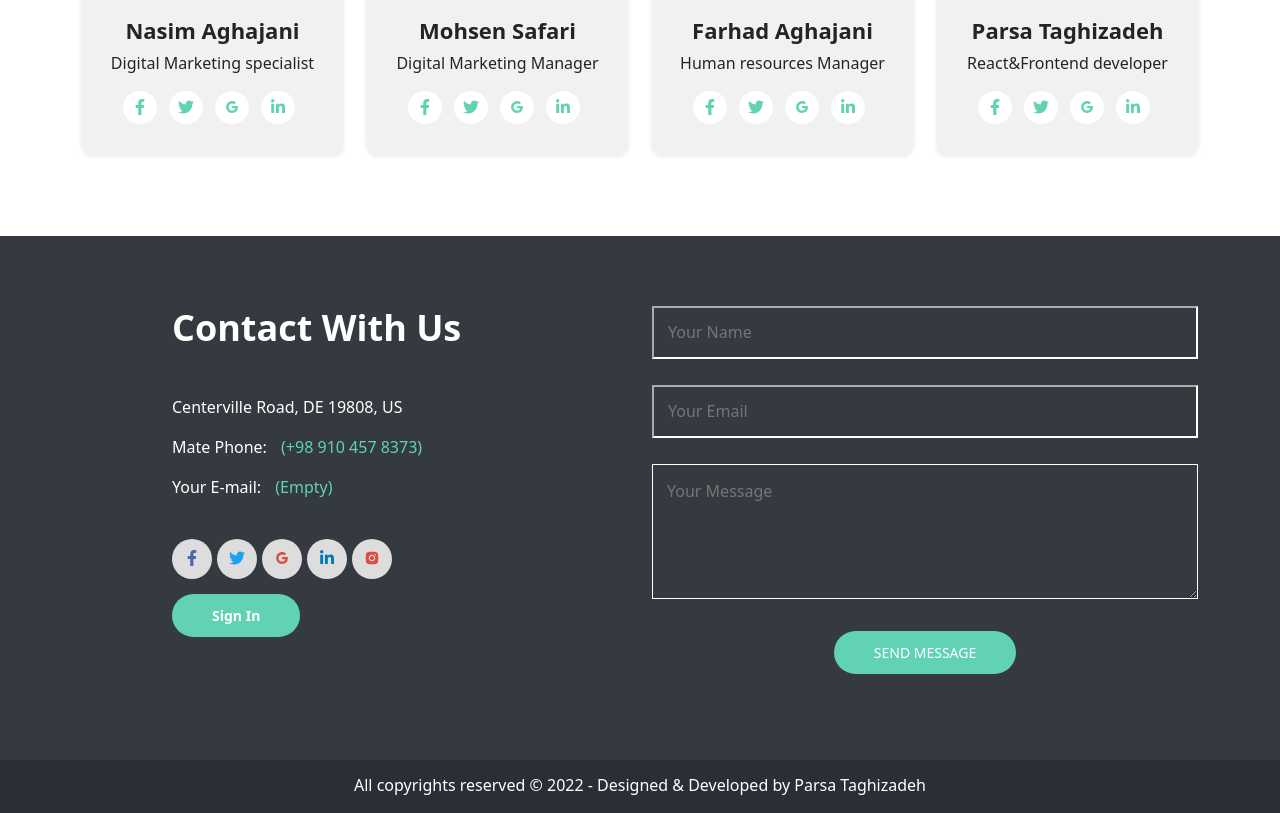
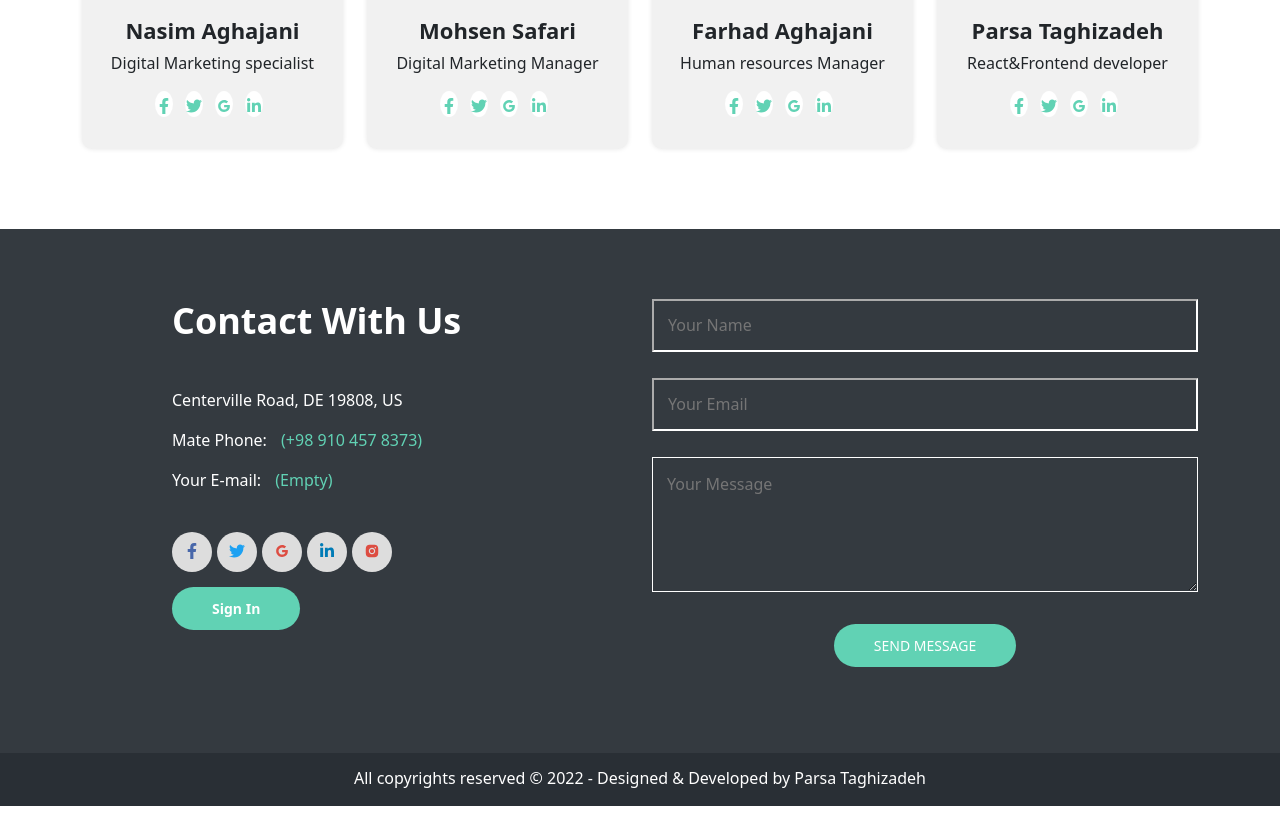
Before and after one commit to Parsataghizadeh/mateP, a React (Create React App) app: page / in a window 1280 px wide. Shown: the part 3300-4113 px from the top of the page. Built offline with nearby package versions, Linux system fonts and the light colour scheme; no server answers.

Commit message:
Deployed website

```diff
--- a/src/Team.css
+++ b/src/Team.css
@@ -12,7 +12,7 @@
     margin: 0px 9.5px;
     border: 1px solid transparent;
     border-radius: 50%;
-    padding: 1px 8px 6px 8px;
+    /* padding: 1px 8px 6px 8px; */
     color: #61D2B4;
     background: #fff;
 }
@@ -74,7 +74,7 @@
         margin: 0px 6px 0px 0px;
     }
     .teamLi{
-        padding: 1px 3px 2px 3px;
+        /* padding: 1px 3px 2px 3px; */
     }
     .teamUl{
         display: flex;
```
